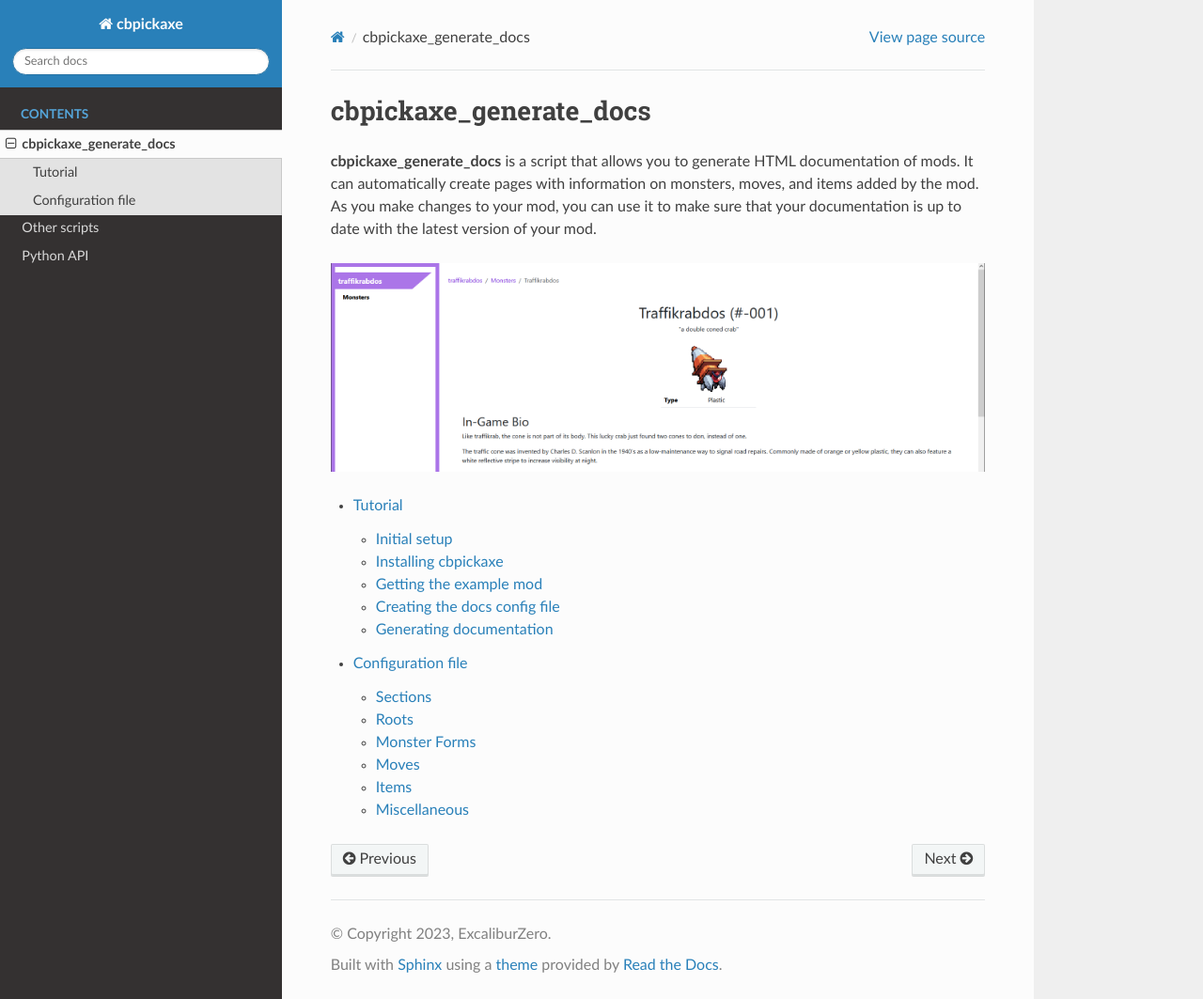
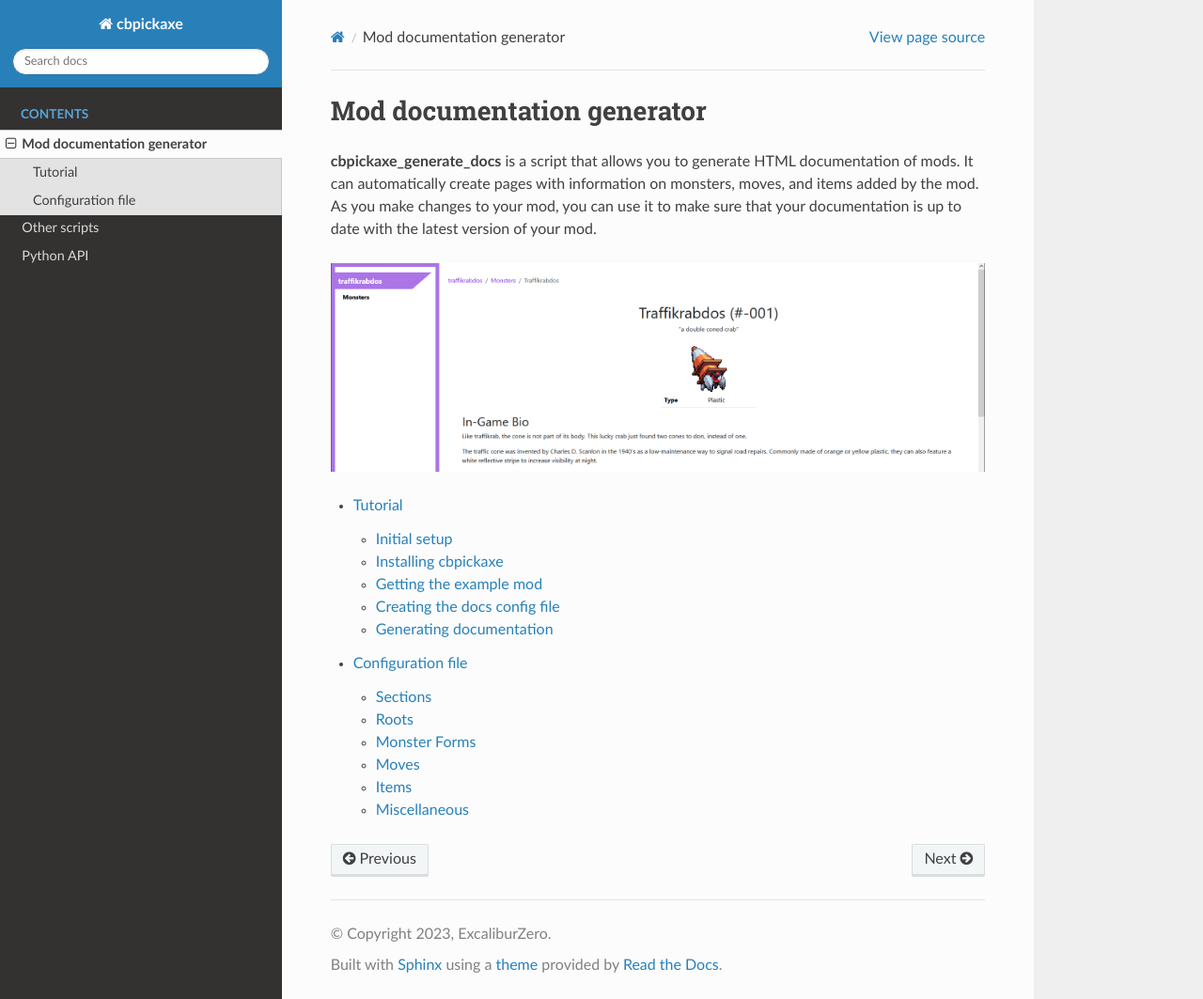
Before and after one commit to ExcaliburZero/cbpickaxe, a Sphinx documentation site: the page built from docs/source/generate_docs/intro.rst, in a window 1280 px wide and 1063 px high. Shown: the whole window at 94% size. Built offline with Sphinx 7.4.7 and the Read the Docs theme 2.0.0, drawn with Linux system fonts in a browser that asks for light colours.

Commit message:
Change name of mod documentation generator page

```diff
--- a/docs/source/generate_docs/intro.rst
+++ b/docs/source/generate_docs/intro.rst
@@ -1,5 +1,5 @@
-cbpickaxe_generate_docs
-=======================
+Mod documentation generator
+===========================
 **cbpickaxe_generate_docs** is a script that allows you to generate HTML documentation of mods. It can automatically create pages with information on monsters, moves, and items added by the mod. As you make changes to your mod, you can use it to make sure that your documentation is up to date with the latest version of your mod.
 
 .. image:: ../images/generate_docs_tutorial_example_monster.png
```
